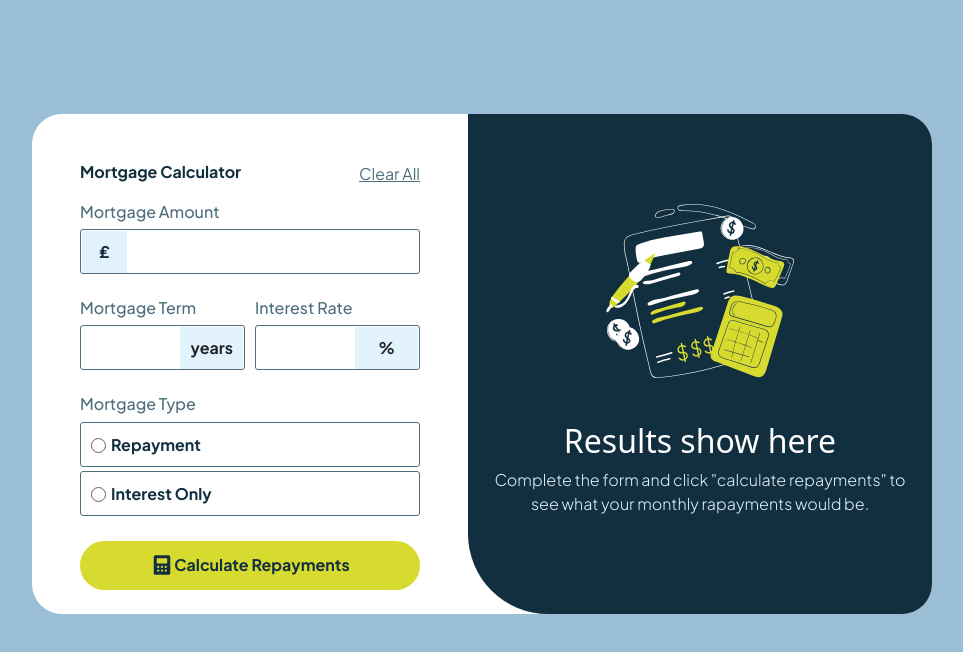
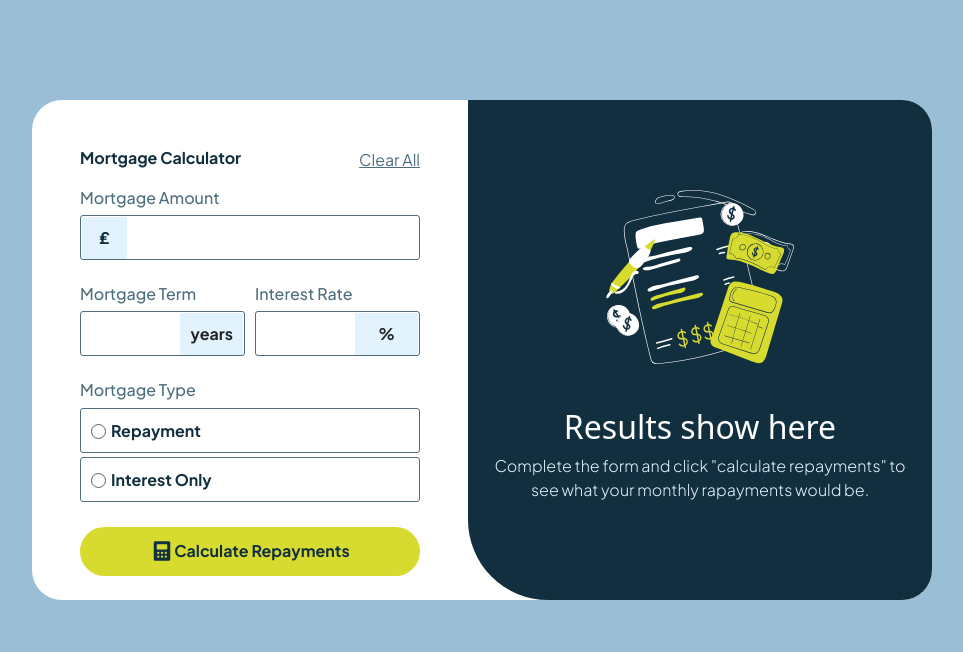
Before and after one commit to VictorGarcia2/mortgage-repayment-calculator-by-victor, a plain HTML site: page index.html in a window 1280 px wide. Shown: the whole page, without its empty margins (158-1121 px from the left). Drawn offline with nearby package versions, Linux system fonts and the light colour scheme.

Commit message:
correction

```diff
--- a/style/style.css
+++ b/style/style.css
@@ -436,6 +436,12 @@ input{
         text-decoration: none;
     }
 }
+@media (min-width: 884px ){
+    .mort{
+        margin-top: 100px !important;
+        height: 500px;
+    }
+}
 @media (min-width: 1280px ){
     .mort{
         height: 500px;
```
